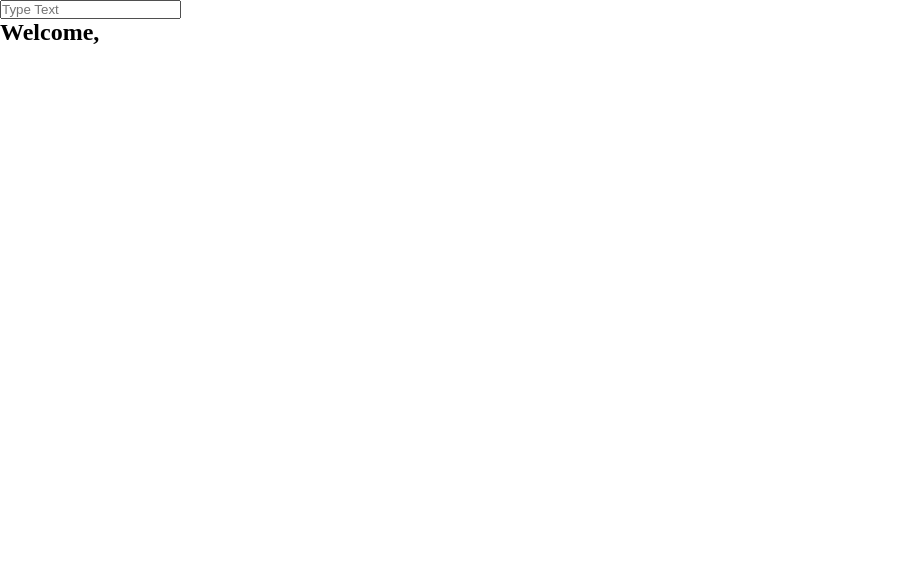
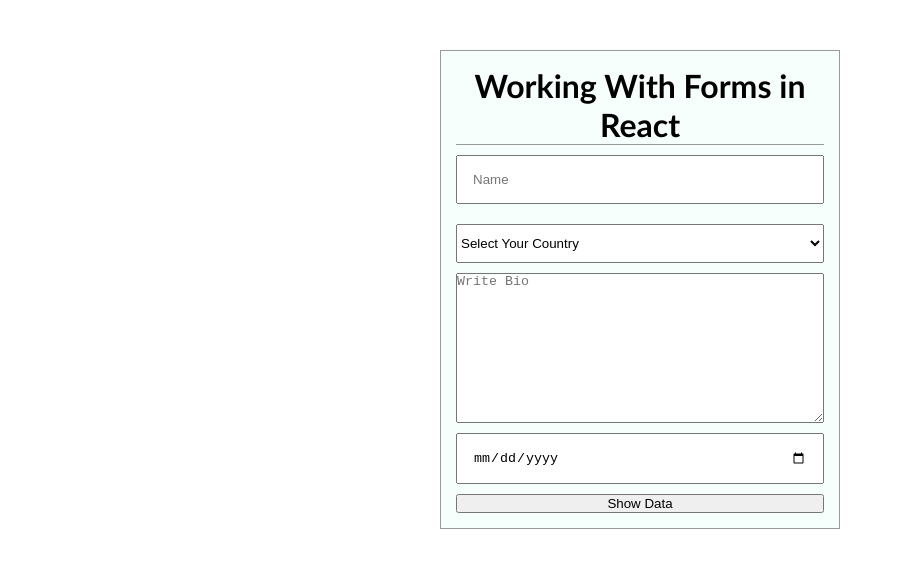
Before and after one commit to CodeWithMohaimin/React, a React (Create React App) app: page / in a window 1280 px wide. Shown: the top 568 px of the page, without its empty margins (0-903 px from the left). Built offline with nearby package versions, Linux system fonts and the light colour scheme.

Commit message:
adding some inputes

```diff
--- a/src/components/App.jsx
+++ b/src/components/App.jsx
@@ -1,13 +1,13 @@
 import React from "react";
 import './stylesCompo/header.style.css';
-import Event from "./event";
+import Input from "./Input";
 
 class App extends React.Component{
 
     render() {
       return (
           <div>
-              <Event/>
+              <Input/>
           </div>
       );
     };
--- /dev/null
+++ b/src/components/Input.jsx
@@ -0,0 +1,66 @@
+import React, { Component } from 'react'
+
+export default class Input extends Component {
+
+  state = {
+    name: '',
+    country: '',
+    bio: '',
+    birthday: '',
+  }
+
+  handelChange = event => {
+    this.setState({
+      [event.target.name]:event.target.value
+    })
+  }
+
+  render() {
+    return (
+      <div className='container form'>
+        <h1>Working With Forms in React</h1>
+          <div>
+            <input
+              type="text"
+              name='name'
+              placeholder='Name'
+              onChange={this.handelChange}
+              value={this.state.name}
+            />
+
+            <select
+              name="country"
+              onChange={this.handelChange}
+              value={this.state.country}
+            >
+              <option>Select Your Country</option>
+              <option value="Bangladesh">Bangladesh</option>
+              <option value="India">India</option>
+              <option value="Nepal">Nepal</option>
+              <option value="London">London</option>
+            </select>
+
+            <textarea
+              name="bio"
+              placeholder='Write Bio'
+              onChange={this.handelChange}
+              value={this.state.bio}
+            ></textarea>
+
+            <input
+              name='birthday'
+              type="date"
+              onChange={this.handelChange}
+              value={this.state.birthday}
+            />
+            <button
+              onClick={() => {
+                console.log(this.state)
+              }}
+            >Show Data
+            </button>
+      </div>
+    </div>
+    )
+  }
+}
--- a/src/components/event.jsx
+++ b/src/components/event.jsx
@@ -30,7 +30,7 @@
                 onFocus={this.onFocusHandler}
                 onBlur={this.onBlurHandler}
             />
-            <h2>Welcome,{this.state.name} </h2>
+            {this.state.name && <h2>Welcome,{this.state.name} </h2>}
       </div>
     )
   }
--- a/src/components/stylesCompo/header.style.css
+++ b/src/components/stylesCompo/header.style.css
@@ -60,3 +60,28 @@
     margin: 30px;
     cursor: pointer;
 }
+
+/* form  */
+/* .form{
+    padding: 20px;
+
+} */
+.form div{
+    display: flex;
+    flex-direction: column;
+}
+.form input{
+    margin: 10px 0;
+    padding: 15px;
+}
+.form select{
+    margin: 10px 0;
+    padding: 10px 0;
+}
+.form textarea{
+    max-width: 100%;
+    min-height: 150px;
+}
+.form h1{
+    border-bottom: 1px solid #999;
+}
```
